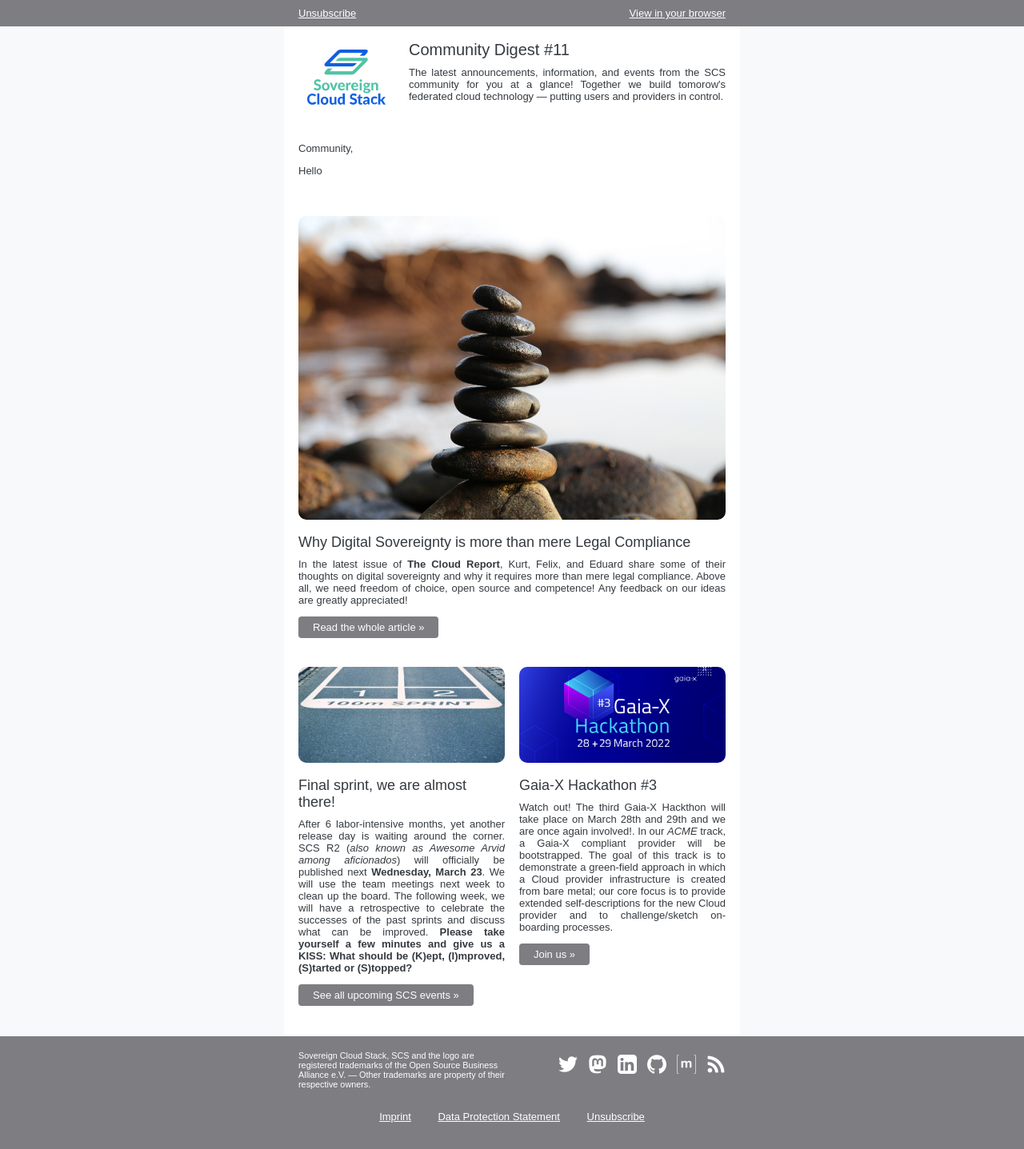
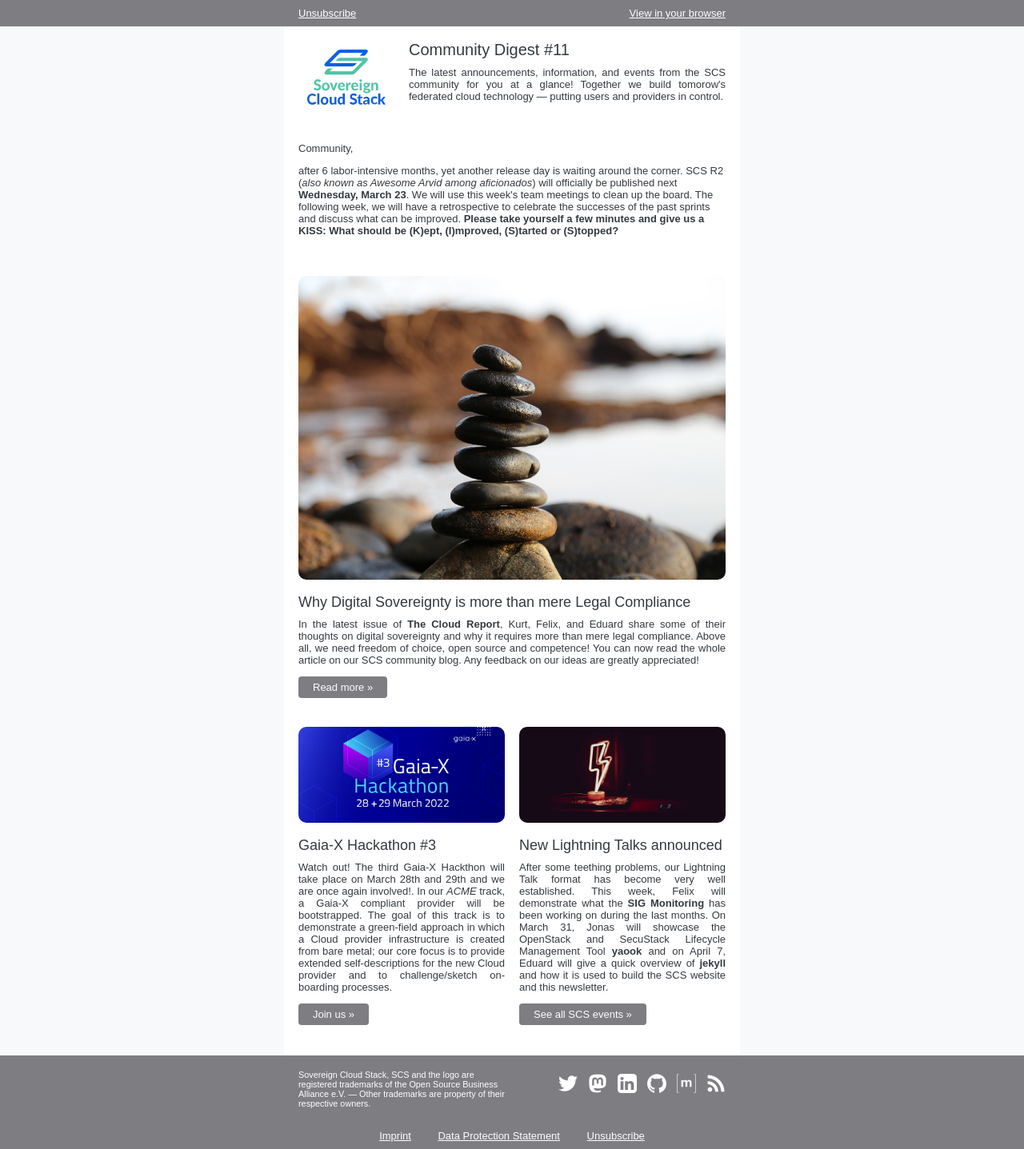
Before and after one commit to SovereignCloudStack/newsletter, a Jekyll site: the page built from digest/11.md, in a window 1280 px wide. Shown: the whole page at 80% size. Built offline with Jekyll 4.4.1, drawn with Linux system fonts in a browser that asks for light colours; comment, search, counter and statistics services are not loaded; before the commit the page ends 1413 px from its top, so only the background shows below that.

Commit message:
Finalize community digest nr. 11
Signed-off-by: Eduard Itrich <eduard@itrich.net>

```diff
--- a/digest/11.md
+++ b/digest/11.md
@@ -5,7 +5,13 @@
 intro: |-
   Community,
 
-  <p>Hello</p>
+  <p>after 6 labor-intensive months, yet another release day is waiting around
+  the corner. SCS R2 (<em>also known as Awesome Arvid among aficionados</em>)
+  will officially be published next <b>Wednesday, March 23</b>. We will use this
+  week's team meetings to clean up the board. The following week, we will have a
+  retrospective to celebrate the successes of the past sprints and discuss what
+  can be improved. <b>Please take yourself a few minutes and give us a KISS: What
+  should be (K)ept, (I)mproved, (S)tarted or (S)topped?</p>
 
 highlight:
   title: "Why Digital Sovereignty is more than mere Legal Compliance"
@@ -14,26 +20,13 @@
     In the latest issue of <b>The Cloud Report</b>, Kurt, Felix, and Eduard share
     some of their thoughts on digital sovereignty and why it requires more than mere
     legal compliance. Above all, we need freedom of choice, open source and competence!
-    Any feedback on our ideas are greatly appreciated!
+    You can now read the whole article on our SCS community blog. Any feedback on
+    our ideas are greatly appreciated!
   button:
-    text: Read the whole article
+    text: Read more
     link: https://scs.community/2022/03/18/digital-sovereignty-whitepaper/
 
 substories:
-  - title: Final sprint, we are almost there!
-    image: /assets/images/11/sprint.jpg
-    text: |-
-      After 6 labor-intensive months, yet another release day is waiting around
-      the corner. SCS R2 (<em>also known as Awesome Arvid among aficionados</em>)
-      will officially be published next <b>Wednesday, March 23</b>.
-      We will use the team meetings next week to clean up the board. The following
-      week, we will have a retrospective to celebrate the successes of the past
-      sprints and discuss what can be improved. <b>Please take yourself a few minutes
-      and give us a KISS: What should be (K)ept, (I)mproved, (S)tarted or (S)topped?</b>
-    button:
-      text: See all upcoming SCS events
-      link: https://ms.scs.sovereignit.de/nextcloud/apps/calendar/p/TeqXXHaCPCwS2Dz8/timeGridWeek/now
-
   - title: "Gaia-X Hackathon #3"
     image: /assets/images/8/gx-hackathon-3.png
     text: |-
@@ -47,4 +40,16 @@
     button:
       text: Join us
       link: https://gaia-x.eu/news/events/gaia-x-hackathon-3
+  - title: "New Lightning Talks announced"
+    image: /assets/images/5/lightning.jpg
+    text: |-
+      After some teething problems, our Lightning Talk format has become very well
+      established. This week, Felix will demonstrate what the <b>SIG Monitoring</b> has
+      been working on during the last months. On March 31, Jonas will showcase
+      the OpenStack and SecuStack Lifecycle Management Tool <b>yaook</b> and on April 7,
+      Eduard will give a quick overview of <b>jekyll</b> and how it is used to build
+      the SCS website and this newsletter.
+    button:
+      text: See all SCS events
+      link: https://ms.scs.sovereignit.de/nextcloud/apps/calendar/p/TeqXXHaCPCwS2Dz8/timeGridWeek/now
 ---
```
